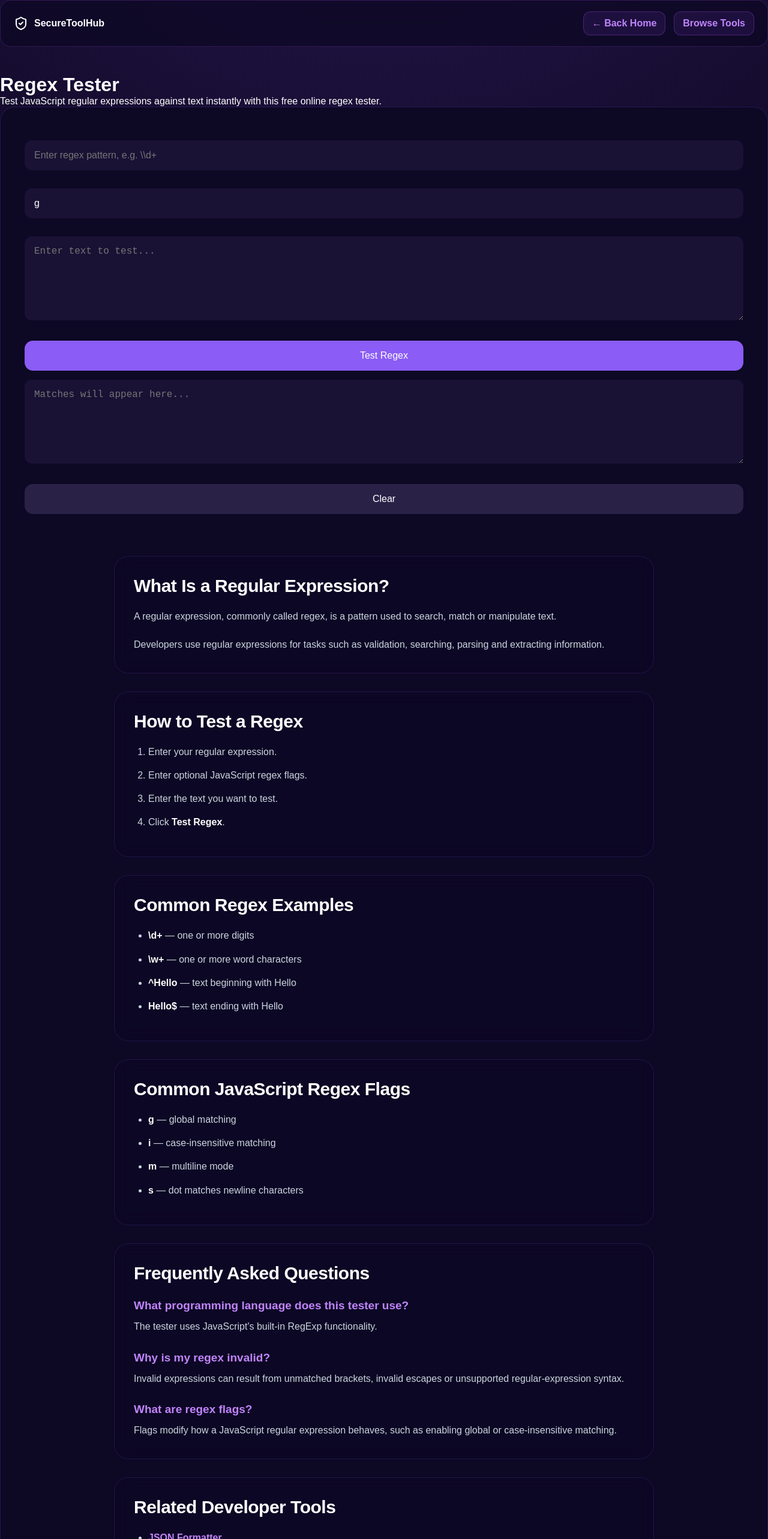
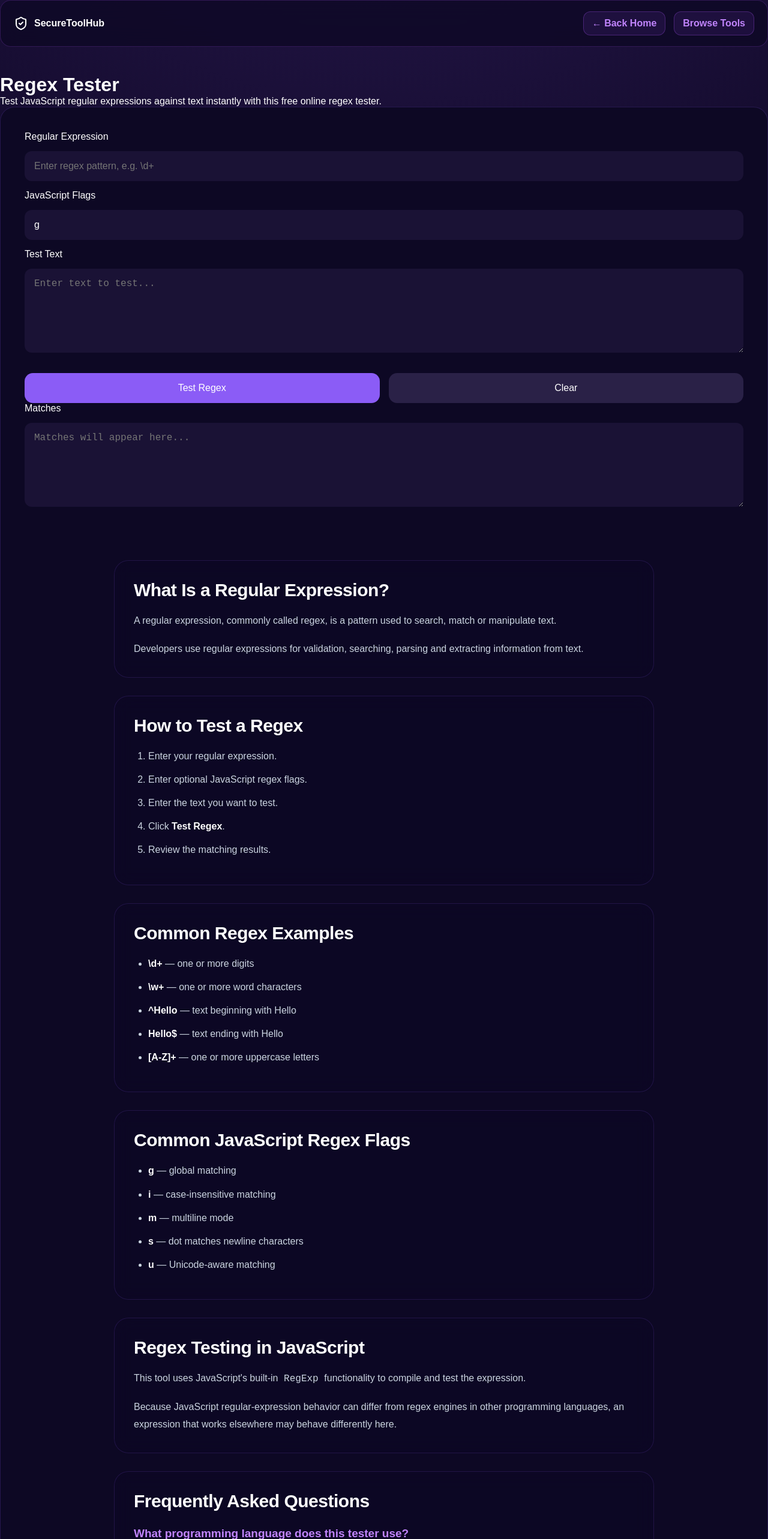
Before and after one commit to Tshepiso25/Securetoolhub, a React (Vite) app: page /regex-tester in a window 1280 px wide. Shown: the top 2566 px of the page at 60% size. Built offline with nearby package versions, Linux system fonts and the light colour scheme.

Commit message:
Improve regex tester SEO and functionality

```diff
--- a/src/pages/RegexTester.jsx
+++ b/src/pages/RegexTester.jsx
@@ -18,14 +18,28 @@ function RegexTester() {
 
     try {
       const regex = new RegExp(pattern, flags)
-      const matches = testText.match(regex)
 
-      if (!matches) {
+      let matches
+
+      if (regex.global || regex.sticky) {
+        matches = Array.from(
+          testText.matchAll(regex),
+          match => match[0]
+        )
+      } else {
+        const match = testText.match(regex)
+        matches = match ? [match[0]] : []
+      }
+
+      if (!matches.length) {
         setResult("No matches found.")
       } else {
         setResult(
           matches
-            .map((match, index) => `Match ${index + 1}: ${match}`)
+            .map(
+              (match, index) =>
+                `Match ${index + 1}: ${match}`
+            )
             .join("\n")
         )
       }
@@ -33,7 +47,9 @@ function RegexTester() {
       setError("")
     } catch {
       setResult("")
-      setError("Invalid regular expression or flags.")
+      setError(
+        "Invalid regular expression or flags. Check the pattern and JavaScript regex flags."
+      )
     }
   }
 
@@ -50,18 +66,31 @@ function RegexTester() {
       title="Regex Tester"
       description="Test JavaScript regular expressions against text instantly with this free online regex tester."
     >
+      <div className="tool-form-group">
+        <label className="tool-label" htmlFor="regex-pattern">
+          Regular Expression
+        </label>
+
         <input
+          id="regex-pattern"
           className="tool-input"
           type="text"
-        placeholder="Enter regex pattern, e.g. \\d+"
+          placeholder={"Enter regex pattern, e.g. \\d+"}
           value={pattern}
           onChange={(e) => {
             setPattern(e.target.value)
             setError("")
           }}
         />
+      </div>
+
+      <div className="tool-form-group">
+        <label className="tool-label" htmlFor="regex-flags">
+          JavaScript Flags
+        </label>
 
         <input
+          id="regex-flags"
           className="tool-input"
           type="text"
           placeholder="Flags, e.g. gim"
@@ -71,8 +100,15 @@ function RegexTester() {
             setError("")
           }}
         />
+      </div>
+
+      <div className="tool-form-group">
+        <label className="tool-label" htmlFor="regex-test-text">
+          Test Text
+        </label>
 
         <textarea
+          id="regex-test-text"
           className="tool-textarea"
           placeholder="Enter text to test..."
           value={testText}
@@ -81,26 +117,41 @@ function RegexTester() {
             setError("")
           }}
         />
+      </div>
 
-      <button className="generate-btn" onClick={testRegex}>
+      <div className="action-row">
+        <button
+          className="generate-btn"
+          onClick={testRegex}
+        >
           Test Regex
         </button>
 
+        <button
+          className="clear-btn"
+          onClick={clearFields}
+        >
+          Clear
+        </button>
+      </div>
+
       {error && <p className="tool-error">{error}</p>}
 
+      <div className="tool-form-group">
+        <label className="tool-label" htmlFor="regex-result">
+          Matches
+        </label>
+
         <textarea
+          id="regex-result"
           className="tool-textarea"
           placeholder="Matches will appear here..."
           value={result}
           readOnly
         />
-
-      <button className="clear-btn" onClick={clearFields}>
-        Clear
-      </button>
+      </div>
 
       <section className="tool-content">
-
         <div className="tool-info-card">
           <h2>What Is a Regular Expression?</h2>
 
@@ -110,8 +161,8 @@ function RegexTester() {
           </p>
 
           <p>
-            Developers use regular expressions for tasks such as validation,
-            searching, parsing and extracting information.
+            Developers use regular expressions for validation, searching,
+            parsing and extracting information from text.
           </p>
         </div>
 
@@ -123,6 +174,7 @@ function RegexTester() {
             <li>Enter optional JavaScript regex flags.</li>
             <li>Enter the text you want to test.</li>
             <li>Click <strong>Test Regex</strong>.</li>
+            <li>Review the matching results.</li>
           </ol>
         </div>
 
@@ -134,6 +186,7 @@ function RegexTester() {
             <li><strong>\w+</strong> — one or more word characters</li>
             <li><strong>^Hello</strong> — text beginning with Hello</li>
             <li><strong>Hello$</strong> — text ending with Hello</li>
+            <li><strong>[A-Z]+</strong> — one or more uppercase letters</li>
           </ul>
         </div>
 
@@ -145,24 +198,45 @@ function RegexTester() {
             <li><strong>i</strong> — case-insensitive matching</li>
             <li><strong>m</strong> — multiline mode</li>
             <li><strong>s</strong> — dot matches newline characters</li>
+            <li><strong>u</strong> — Unicode-aware matching</li>
           </ul>
+        </div>
+
+        <div className="tool-info-card">
+          <h2>Regex Testing in JavaScript</h2>
+
+          <p>
+            This tool uses JavaScript's built-in
+            <code> RegExp </code>
+            functionality to compile and test the expression.
+          </p>
+
+          <p>
+            Because JavaScript regular-expression behavior can differ from
+            regex engines in other programming languages, an expression that
+            works elsewhere may behave differently here.
+          </p>
         </div>
 
         <div className="tool-info-card">
           <h2>Frequently Asked Questions</h2>
 
           <h3>What programming language does this tester use?</h3>
+
           <p>
             The tester uses JavaScript's built-in RegExp functionality.
           </p>
 
           <h3>Why is my regex invalid?</h3>
+
           <p>
             Invalid expressions can result from unmatched brackets, invalid
-            escapes or unsupported regular-expression syntax.
+            escapes, duplicate flags or unsupported regular-expression
+            syntax.
           </p>
 
           <h3>What are regex flags?</h3>
+
           <p>
             Flags modify how a JavaScript regular expression behaves, such as
             enabling global or case-insensitive matching.
@@ -174,20 +248,30 @@ function RegexTester() {
 
           <ul>
             <li>
-              <Link to="/json-formatter">JSON Formatter</Link>
+              <Link to="/json-formatter">
+                JSON Formatter
+              </Link>
             </li>
+
             <li>
-              <Link to="/url-encoder">URL Encoder</Link>
+              <Link to="/url-encoder">
+                URL Encoder
+              </Link>
             </li>
+
             <li>
-              <Link to="/base64-encoder">Base64 Encoder</Link>
+              <Link to="/base64-encoder">
+                Base64 Encoder
+              </Link>
             </li>
+
             <li>
-              <Link to="/timestamp-converter">Timestamp Converter</Link>
+              <Link to="/timestamp-converter">
+                Timestamp Converter
+              </Link>
             </li>
           </ul>
         </div>
-
       </section>
     </ToolLayout>
   )
```
Lines whose indentation alone changed are shown as unchanged.
